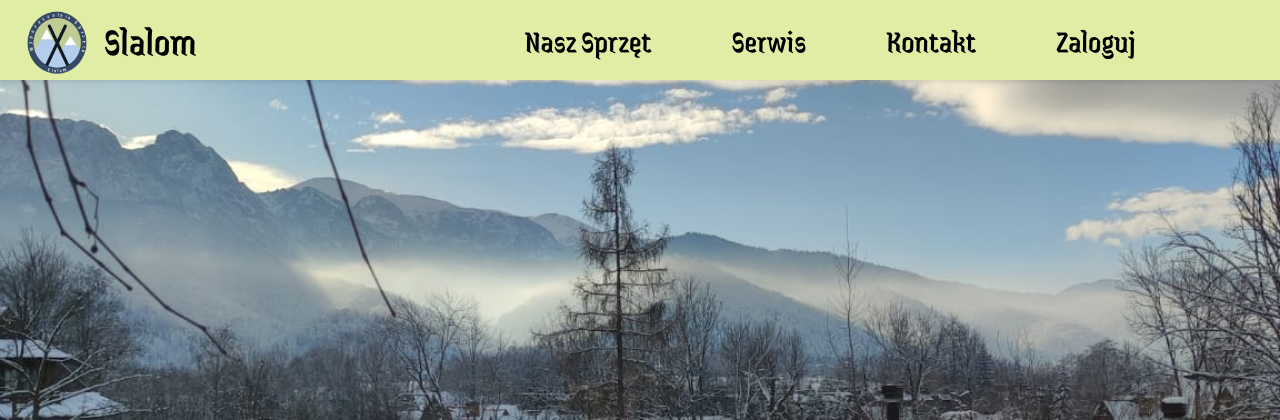
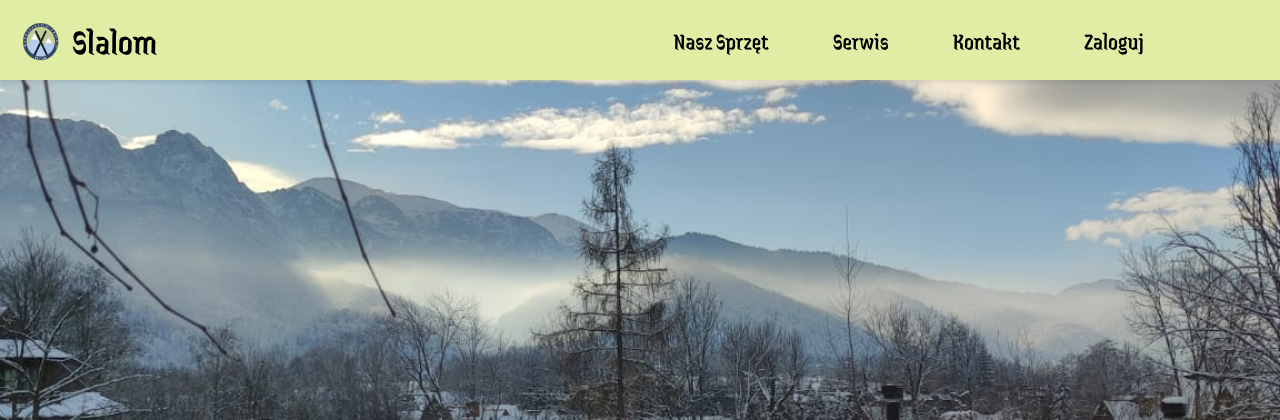
Before and after one commit to PEXEL2002/PWR_Database_Project, a PHP site: page /public/main.php in a window 1280 px wide. Shown: the top 420 px of the page. Run offline with PHP 8.4, Linux system fonts and the light colour scheme; data that the repository does not hold is empty; a stand-in replaces the project's code that opens the database connection; some libraries are stand-ins or nearby versions.

Commit message:
Adjust menu styling: reduce logo and side menu font sizes for improved layout and readability

```diff
--- a/public/css/menu.css
+++ b/public/css/menu.css
@@ -30,12 +30,12 @@ nav.menu {
 }
 
 #logo img {
-    height: 5em;
+    height: 3em;
     width: auto;
 }
 
 #logo p {
-    font-size: 2.5em;
+    font-size: 2.3em;
     color: #000;
     margin: 0;
 }
@@ -82,7 +82,7 @@ nav.menu {
 }
 
 #side-menu li {
-    font-size: 3em;
+    font-size: 1em;
 }
 
 #side-menu a {
@@ -121,7 +121,7 @@ nav.menu {
     }
 
     #side-menu li {
-        font-size: 2em;
+        font-size: 1.5em;
         margin: 0 1em;
     }
 
```
